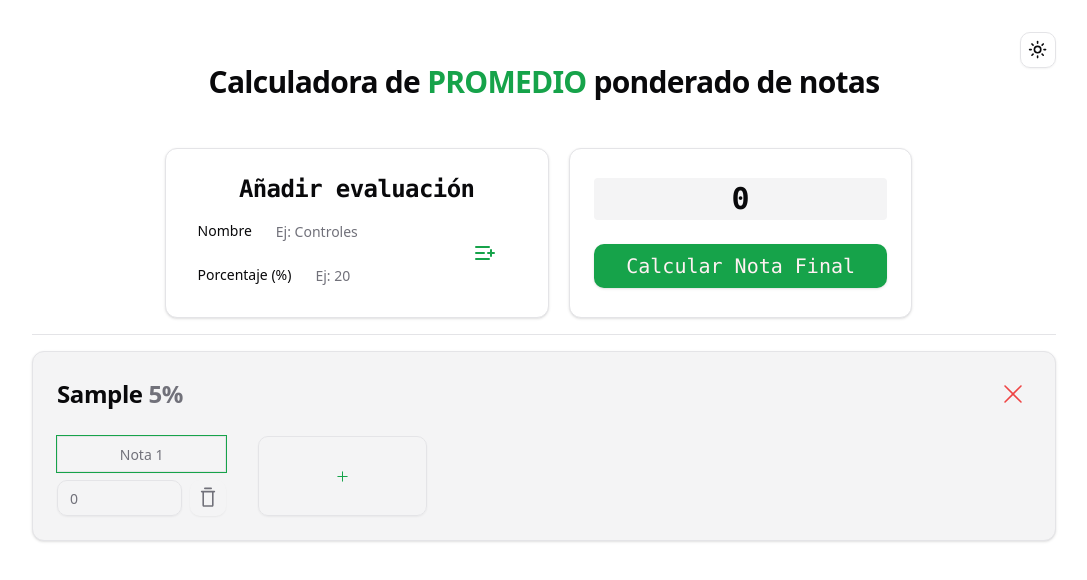
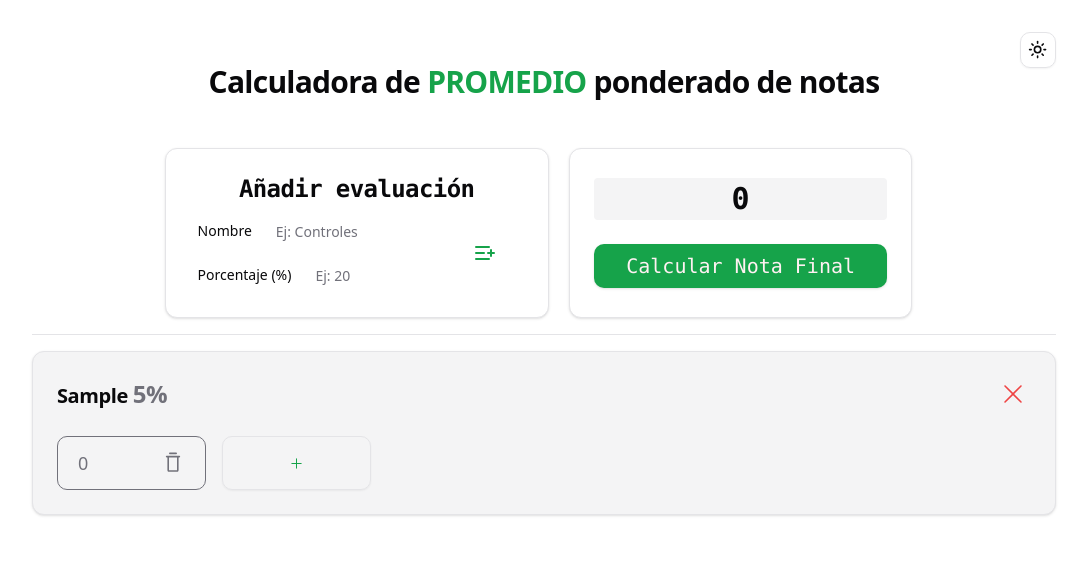
Before and after one commit to panxoyk/Calculadora-promedios, a React (Vite) app: page / in a window 1280 px wide. Both pictures are taken after typing "Sample", "5" into the empty fields and a click on the button 580 px from the left and 253 px from the top of the page. Shown: the top 580 px of the page, without its empty margins (96-1183 px from the left). Built offline with nearby package versions, Linux system fonts and the light colour scheme.

Commit message:
Nuevo diseño de promedio cards

```diff
--- a/src/components/AddNotas.tsx
+++ b/src/components/AddNotas.tsx
@@ -15,7 +15,7 @@ const AddNotas = ({ promedio, notas }: AddNotasProps) => {
     const { addNota } = usePromediosStore()
 
     return (
-        <div className='grid grid-cols-1 sm:grid-cols-2 lg:grid-cols-4 xl:grid-cols-5 gap-8'>
+        <div className='grid grid-cols-2 md:grid-cols-4 lg:grid-cols-6 gap-4'>
             {
                 notas.map((nota) => <NotaForm key={nota.id} idPromedio={promedio.id} nota={nota} />)
             }
--- a/src/components/NotaForm.tsx
+++ b/src/components/NotaForm.tsx
@@ -11,22 +11,12 @@ interface NotaFormProps {
 }
 
 const NotaForm = ({ idPromedio, nota }: NotaFormProps) => {
-    const { changeNotaNombre, changeNotaEvaluacion, deleteNota } = usePromediosStore()
+    const { changeNotaEvaluacion, deleteNota } = usePromediosStore()
 
     return (
-        <div className='flex flex-col gap-4 lg:gap-2'>
-            <Input
-                className='rounded-none text-center'
-                placeholder={'Nota ' + nota.id}
-                type='text'
-                value={nota.nombre}
-                onChange={(e) => changeNotaNombre(idPromedio, nota.id, e.target.value)}
-                required
-                autoFocus
-            />
-            <div className='grid grid-cols-5 lg:grid-cols-4 gap-2'>
+        <div className='grid grid-cols-5 gap-2 p-2 border rounded-md border-solid border-muted-foreground'>
                 <Input
-                    className='col-span-3'
+                    className='col-span-3 border-none shadow-none text-lg'
                     placeholder='0'
                     type='number'
                     step='0.1'
@@ -34,10 +24,9 @@ const NotaForm = ({ idPromedio, nota }: NotaFormProps) => {
                     onChange={(event) => changeNotaEvaluacion(idPromedio, nota.id, parseFloat(event.target.value))}
                     required
                 />
-                <Button className='col-span-2 lg:col-span-1 w-full text-muted-foreground' variant='secondary' size='icon' onClick={() => deleteNota(idPromedio, nota.id)}>
+                <Button className='col-span-2 w-full text-muted-foreground shadow-none' variant='link' size='icon' onClick={() => deleteNota(idPromedio, nota.id)}>
                     <TrashIcon className='w-6 h-6' />
                 </Button>
-            </div>
         </div>
     )
 }
--- a/src/components/PromedioCards.tsx
+++ b/src/components/PromedioCards.tsx
@@ -23,7 +23,7 @@ const PromedioCards = () => {
 						<Card className='bg-secondary w-full' key={id}>
 							<CardHeader>
 								<CardTitle className='flex flex-row justify-between items-center'>
-									<div className='text-lg lg:text-2xl font-semibold'>
+									<div className='text-lg lg:text-xl font-semibold'>
 										{nombre} <span className='text-lg lg:text-2xl text-muted-foreground'> {porcentaje}% </span>
 									</div>
 									<Button className='text-destructive dark:text-destructive-foreground' variant='link' size='icon' onClick={() => deletePromedio(id)}>
```
